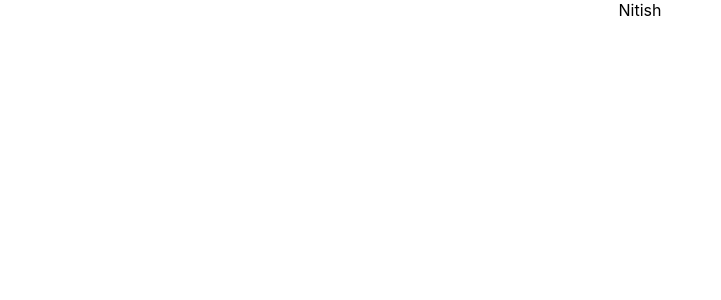
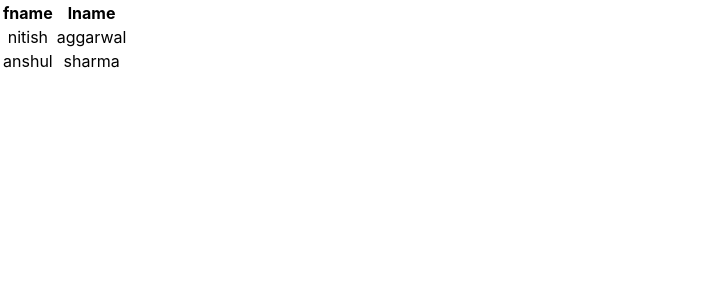
Before and after one commit to nitishaggarwal1/Task1React, a React (Create React App) app in the folder reacttask/: page / in a window 1280 px wide. Shown: the top 300 px of the page, without its empty margins (0-721 px from the left). Built offline with nearby package versions, Linux system fonts and the light colour scheme.

Commit message:
added table

```diff
--- a/reacttask/src/App.js
+++ b/reacttask/src/App.js
@@ -1,10 +1,23 @@
 
 import './App.css';
+import Table from './components/Tables';
 
 function App() {
+  const headers = ["fname", "lname"];
+  const data = [
+  {
+    fname: "nitish",
+    lname: "aggarwal"
+  },
+  {
+    fname: "anshul",
+   lname: "sharma"
+  }
+];
+
   return (
     <div className="App">
-      Nitish
+      <Table headers={headers} data={data}/>
     </div>
   );
 }
--- /dev/null
+++ b/reacttask/src/components/Tables.js
@@ -0,0 +1,25 @@
+const Table = ({headers, data}) => {
+    return (
+        <table>
+            <thead>
+                <tr>
+                {headers.map((head, index) => (
+                    <th key={index}>{head}</th>
+                ))}
+                </tr>
+            </thead>
+            <tbody>
+                {data.map((row, index) => (
+                    <tr key={index}>
+                        {headers.map((head, index) => (
+                            <td key={index}>{row[head]}</td>
+                        ))}
+                    </tr>
+                ))}
+            </tbody>
+        </table>
+    );
+
+}
+
+export default Table;
```
